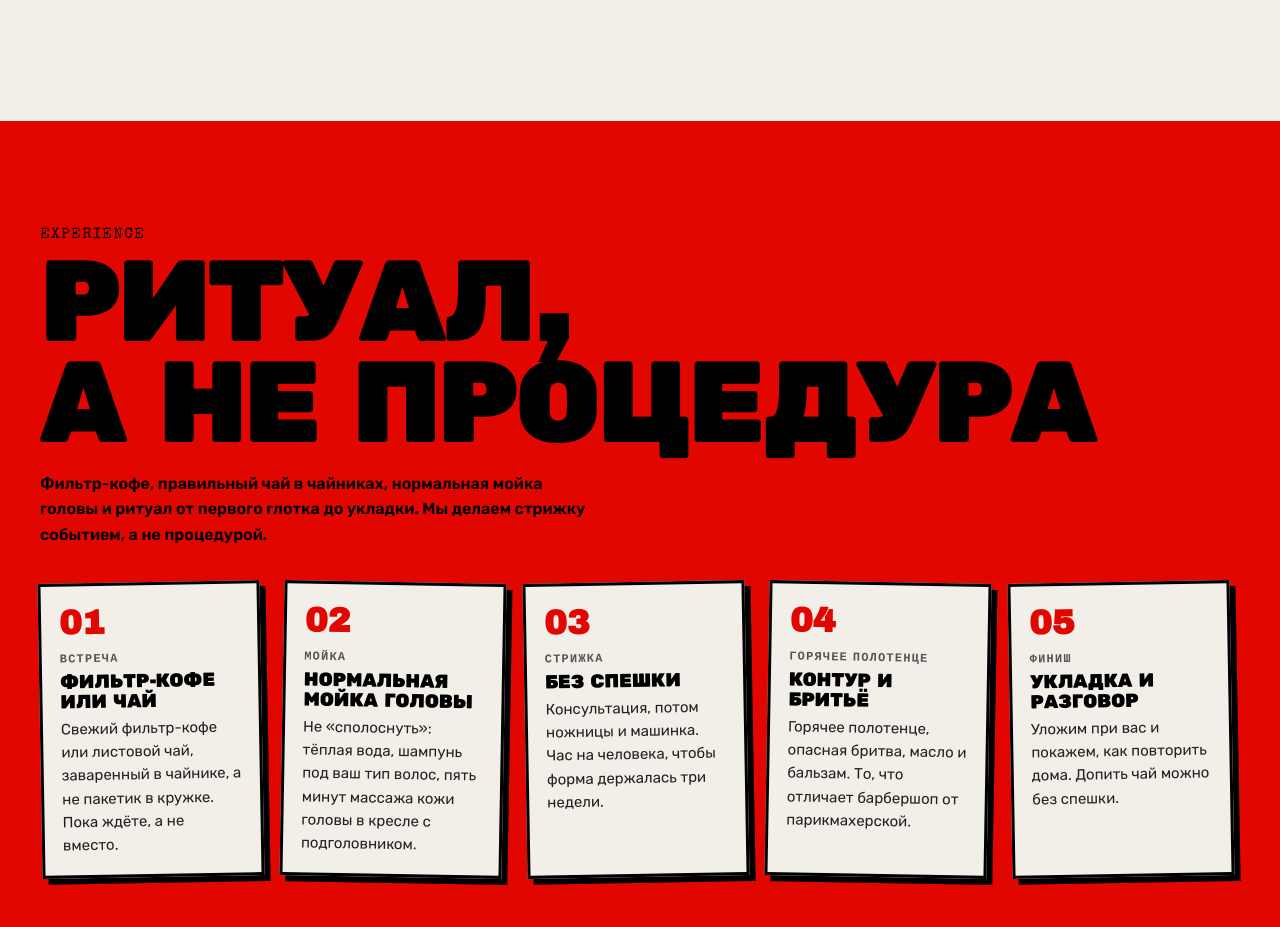
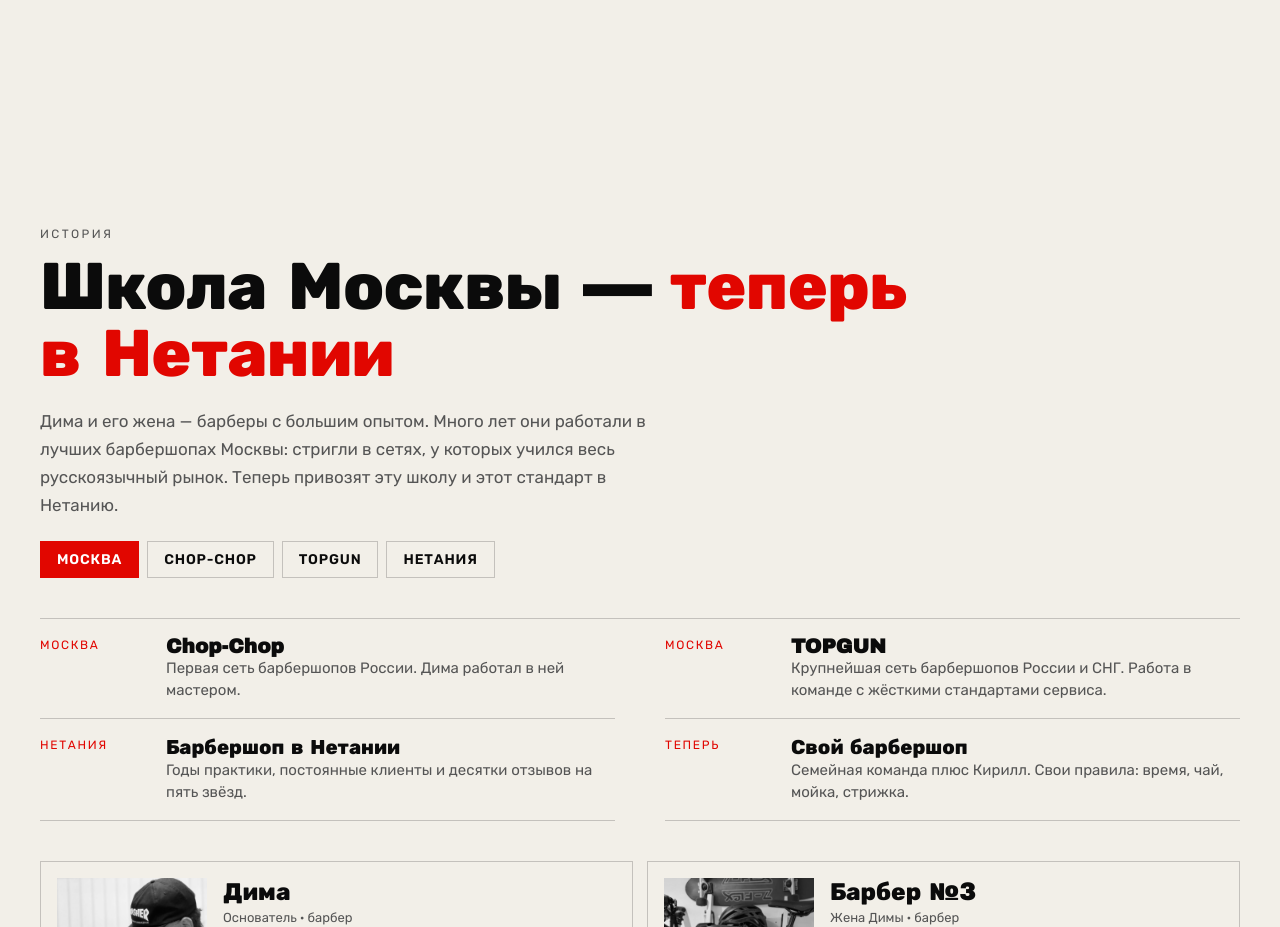
Before and after one commit to EgorChet/barbershop-netanya, a plain HTML site: page v1-skate/index.html in a window 1280 px wide. Shown: the part 1873-2800 px from the top of the page. Drawn offline with nearby package versions, Linux system fonts and the light colour scheme; a web font is replaced by a local one.

Commit message:
Add history section (Chop-Chop, TOPGUN, Moscow) and certificate mockups
Co-Authored-By: Claude Sonnet 5.5 <noreply@anthropic.com>

```diff
--- /dev/null
+++ b/assets/story.js
@@ -0,0 +1,102 @@
+// "История" section shared by all versions: career story + certificates.
+// Themed through the same CSS variables the booking dialog uses (--bk-*).
+// Real certificates: put the scans in assets/certs/ and list them in assets/config.js
+//   certificates: [{ title: "Сертификат барбера", who: "Дима", src: "assets/certs/dima-1.jpg" }, ...]
+// Without `src` an item is drawn as a clearly marked "макет" placeholder.
+(function () {
+  var host = document.getElementById("ritual");
+  if (!host || document.getElementById("story")) return;
+  var BASE = (document.currentScript && document.currentScript.src.replace(/assets\/story\.js.*$/, "")) || "../";
+  var C = (window.SITE_CONFIG && window.SITE_CONFIG.certificates) || null;
+  var certs = (C && C.length) ? C : [
+    { title: "Сертификат барбера", who: "Дима" },
+    { title: "Диплом курса", who: "Барбер №3" },
+    { title: "Повышение квалификации", who: "Команда" }
+  ];
+
+  var css =
+    ".st-s{background:var(--bk-bg,#111);color:var(--bk-fg,#fff);padding:clamp(60px,8vw,110px) clamp(16px,4vw,40px);font-family:inherit}" +
+    ".st-in{max-width:1200px;margin:0 auto}" +
+    ".st-k{font-size:12px;letter-spacing:.2em;text-transform:uppercase;color:var(--bk-mut,#999)}" +
+    ".st-s h2{font-family:var(--bk-head,inherit);font-weight:700;font-size:clamp(32px,5.4vw,66px);line-height:1.02;letter-spacing:-.01em;margin:12px 0 0;max-width:900px;text-transform:none}" +
+    ".st-s h2 em{font-style:normal;color:var(--bk-acc,#ff5a1f)}" +
+    ".st-lead{max-width:640px;margin-top:18px;line-height:1.65;color:var(--bk-mut,#aaa);font-size:17px}" +
+    ".st-chips{display:flex;flex-wrap:wrap;gap:8px;margin-top:22px}" +
+    ".st-chips span{border:1px solid var(--bk-line,#333);border-radius:calc(var(--bk-radius,10px) * 3);padding:9px 16px;font-size:14px;font-weight:600;letter-spacing:.06em;text-transform:uppercase}" +
+    ".st-chips span.a{background:var(--bk-acc,#ff5a1f);color:var(--bk-acc-fg,#fff);border-color:var(--bk-acc,#ff5a1f)}" +
+    ".st-tl{list-style:none;margin:40px 0 0;border-top:1px solid var(--bk-line,#333);display:grid}" +
+    ".st-tl li{display:grid;grid-template-columns:110px 1fr;gap:4px 16px;padding:16px 0;border-bottom:1px solid var(--bk-line,#333)}" +
+    ".st-tl .w{font-size:12px;letter-spacing:.14em;text-transform:uppercase;color:var(--bk-acc,#ff5a1f);padding-top:3px}" +
+    ".st-tl b{font-family:var(--bk-head,inherit);font-size:20px;font-weight:700;display:block}" +
+    ".st-tl span.d{color:var(--bk-mut,#aaa);font-size:15px;line-height:1.5}" +
+    ".st-p{display:grid;gap:14px;margin-top:40px}" +
+    ".st-c{display:grid;grid-template-columns:110px 1fr;gap:16px;align-items:start;border:1px solid var(--bk-line,#333);border-radius:var(--bk-radius,10px);padding:16px}" +
+    ".st-c img{width:110px;aspect-ratio:3/4;object-fit:cover;border-radius:calc(var(--bk-radius,10px) * .6);filter:grayscale(1)}" +
+    ".st-c h3{font-family:var(--bk-head,inherit);font-size:24px;font-weight:700;margin:0 0 4px}" +
+    ".st-c .r{font-size:13px;color:var(--bk-mut,#aaa);margin-bottom:10px}" +
+    ".st-c ul{list-style:none;font-size:15px;line-height:1.5}" +
+    ".st-c li{padding:5px 0 5px 18px;position:relative}" +
+    ".st-c li:before{content:'';position:absolute;left:0;top:13px;width:8px;height:8px;border-radius:50%;background:var(--bk-acc,#ff5a1f)}" +
+    ".st-ch{display:flex;justify-content:space-between;align-items:baseline;gap:12px;margin:50px 0 16px;flex-wrap:wrap}" +
+    ".st-ch h3{font-family:var(--bk-head,inherit);font-size:clamp(24px,3.4vw,36px);font-weight:700}" +
+    ".st-ch small{color:var(--bk-mut,#aaa);font-size:13px}" +
+    ".st-g{display:grid;gap:14px}" +
+    ".st-cert{position:relative;aspect-ratio:4/3;border-radius:calc(var(--bk-radius,10px) * .5);overflow:hidden;background:#f5efe0;color:#3a3326;box-shadow:0 14px 30px -14px rgba(0,0,0,.6)}" +
+    ".st-cert img{width:100%;height:100%;object-fit:cover}" +
+    ".st-cert .fr{position:absolute;inset:9px;border:2px double #b79a55;display:flex;flex-direction:column;align-items:center;justify-content:center;gap:8px;padding:14px;text-align:center}" +
+    ".st-cert .t{font-family:Georgia,'Times New Roman',serif;font-size:clamp(15px,2.4vw,22px);letter-spacing:.14em;text-transform:uppercase;font-weight:700}" +
+    ".st-cert .n{font-family:Georgia,serif;font-style:italic;font-size:15px}" +
+    ".st-cert .ln{width:70%;height:6px;border-radius:3px;background:#d9cfb4}.st-cert .ln.s{width:46%}" +
+    ".st-cert .seal{width:44px;height:44px;border-radius:50%;background:radial-gradient(circle at 35% 30%,#e6c874,#a98a3d);display:grid;place-items:center;color:#fff;font-size:20px;box-shadow:0 2px 6px rgba(0,0,0,.3)}" +
+    ".st-cert .mk{position:absolute;top:16px;right:-34px;transform:rotate(35deg);background:#c0392b;color:#fff;font:700 11px/1 Arial,sans-serif;letter-spacing:.14em;text-transform:uppercase;padding:6px 40px}" +
+    ".st-cap{padding:10px 2px 0;font-size:13px;color:var(--bk-mut,#aaa)}.st-cap b{color:var(--bk-fg,#fff);font-weight:600}" +
+    ".st-note{margin-top:18px;font-size:13px;color:var(--bk-mut,#aaa);border:1px dashed var(--bk-line,#333);border-radius:var(--bk-radius,10px);padding:12px 14px;line-height:1.5}" +
+    ".st-r{opacity:0;transform:translateY(16px);transition:opacity .8s,transform .8s}.st-r.in{opacity:1;transform:none}" +
+    "@media(min-width:760px){.st-g{grid-template-columns:repeat(3,1fr)}.st-p{grid-template-columns:1fr 1fr}.st-tl{grid-template-columns:repeat(2,1fr);column-gap:50px}.st-c{grid-template-columns:150px 1fr}.st-c img{width:150px}}" +
+    "@media(max-width:420px){.st-tl li{grid-template-columns:1fr}}" +
+    "@media(prefers-reduced-motion:reduce){.st-r{opacity:1;transform:none;transition:none}}";
+  var st = document.createElement("style");
+  st.textContent = css;
+  document.head.appendChild(st);
+
+  function certHtml(c) {
+    var body = c.src
+      ? '<img src="' + (/^https?:/.test(c.src) ? c.src : BASE + c.src) + '" alt="' + (c.title || "Сертификат") + '" loading="lazy">'
+      : '<div class="fr"><div class="seal">★</div><div class="t">' + c.title + '</div><div class="ln"></div><div class="n">' + (c.who || "") + '</div><div class="ln s"></div></div><div class="mk">макет</div>';
+    return '<figure class="st-r"><div class="st-cert">' + body + '</div><figcaption class="st-cap"><b>' + (c.title || "") + "</b>" + (c.who ? " · " + c.who : "") + "</figcaption></figure>";
+  }
+
+  var sec = document.createElement("section");
+  sec.className = "st-s";
+  sec.id = "story";
+  sec.innerHTML =
+    '<div class="st-in">' +
+    '<span class="st-k">История</span>' +
+    "<h2>Школа Москвы — <em>теперь в Нетании</em></h2>" +
+    '<p class="st-lead">Дима и его жена — барберы с большим опытом. Много лет они работали в лучших барбершопах Москвы: стригли в сетях, у которых учился весь русскоязычный рынок. Теперь привозят эту школу и этот стандарт в Нетанию.</p>' +
+    '<div class="st-chips"><span class="a">Москва</span><span>Chop-Chop</span><span>TOPGUN</span><span>Нетания</span></div>' +
+    '<ul class="st-tl st-r">' +
+    '<li><span class="w">Москва</span><div><b>Chop-Chop</b><span class="d">Первая сеть барбершопов России. Дима работал в ней мастером.</span></div></li>' +
+    '<li><span class="w">Москва</span><div><b>TOPGUN</b><span class="d">Крупнейшая сеть барбершопов России и СНГ. Работа в команде с жёсткими стандартами сервиса.</span></div></li>' +
+    '<li><span class="w">Нетания</span><div><b>Барбершоп в Нетании</b><span class="d">Годы практики, постоянные клиенты и десятки отзывов на пять звёзд.</span></div></li>' +
+    '<li><span class="w">Теперь</span><div><b>Свой барбершоп</b><span class="d">Семейная команда плюс Кирилл. Свои правила: время, чай, мойка, стрижка.</span></div></li>' +
+    "</ul>" +
+    '<div class="st-p">' +
+    '<div class="st-c st-r"><img src="' + BASE + 'assets/img/dima2.jpg" alt="Дима" loading="lazy"><div><h3>Дима</h3><div class="r">Основатель · барбер</div><ul><li>Работал в Chop-Chop и TOPGUN (Москва)</li><li>Мужские стрижки, fade, усы и борода</li><li>«Лучший барбер в мире», по отзыву клиента</li></ul></div></div>' +
+    '<div class="st-c st-r"><img src="' + BASE + 'assets/img/barber3.jpg" alt="Барбер №3" loading="lazy" style="object-position:center 30%"><div><h3>Барбер №3</h3><div class="r">Жена Димы · барбер</div><ul><li>Опыт в лучших барбершопах Москвы</li><li>Мужские, женские и детские стрижки</li><li>Работа с текстурой и формой</li></ul></div></div>' +
+    "</div>" +
+    '<div class="st-ch"><h3>Сертификаты и дипломы</h3><small>Обучение и работа в лучших школах</small></div>' +
+    '<div class="st-g">' + certs.map(certHtml).join("") + "</div>" +
+    (C && C.length ? "" : '<p class="st-note">Это макеты. Настоящие сертификаты Димы и его жены загрузим сюда, когда появятся сканы: положить в <code>assets/certs/</code> и добавить в <code>assets/config.js</code>.</p>') +
+    "</div>";
+  host.parentNode.insertBefore(sec, host);
+
+  var els = sec.querySelectorAll(".st-r");
+  if ("IntersectionObserver" in window) {
+    var io = new IntersectionObserver(function (es) {
+      es.forEach(function (e) { if (e.isIntersecting) { e.target.classList.add("in"); io.unobserve(e.target); } });
+    }, { threshold: 0.08 });
+    els.forEach(function (el) { io.observe(el); });
+  }
+  setTimeout(function () { els.forEach(function (el) { el.classList.add("in"); }); }, 2600);
+})();
--- a/v1-skate/index.html
+++ b/v1-skate/index.html
@@ -204,6 +204,7 @@ document.querySelectorAll('.reveal').forEach(function(el){io.observe(el)});
 </script>
 <script src="../assets/switcher.js"></script>
 <script src="../assets/config.js"></script>
+<script src="../assets/story.js"></script>
 <script src="../assets/booking.js"></script>
 </body>
 </html>
```
Also changed, not shown: assets/config.js (+7 -0 lines), v2-bold/index.html (+1 -0 lines), v3-club/index.html (+1 -0 lines), v4-clean/index.html (+1 -0 lines), v5-pomade/index.html (+1 -0 lines), v6-frant/index.html (+1 -0 lines), v7-pleasures/index.html (+1 -0 lines), assets/certs/README.txt (added).
